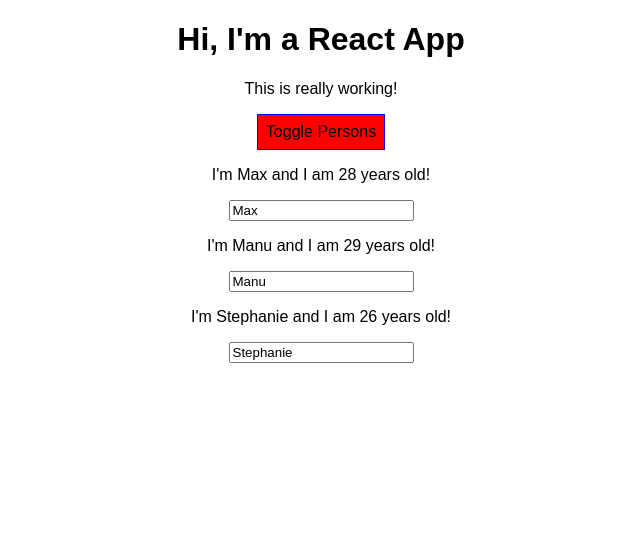
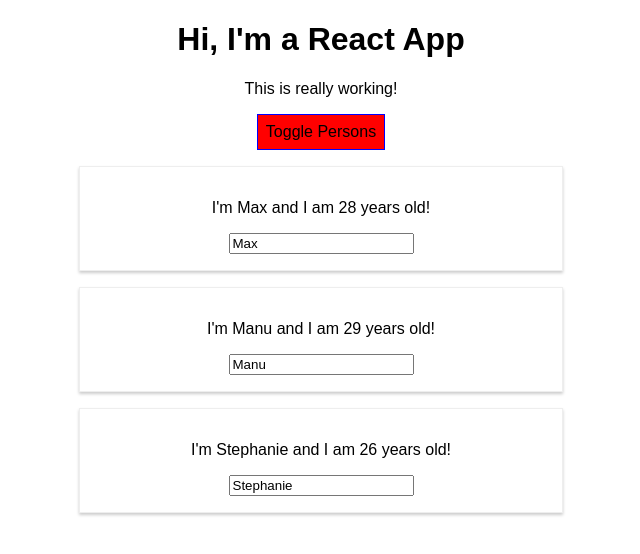
Before and after one commit to KevZam/Understanding-Base-Features, a React app in the folder react-complete-guide/: page / in a window 1280 px wide. Both pictures are taken after a click on the button "Toggle Persons". Shown: the top 554 px of the page, without its empty margins (319-959 px from the left). Built offline with nearby package versions, Linux system fonts and the light colour scheme.

Commit message:
higher order function v2

```diff
--- a/react-complete-guide/src/components/Persons/Person/Person.js
+++ b/react-complete-guide/src/components/Persons/Person/Person.js
@@ -1,10 +1,10 @@
 import React, { Component } from "react";
 import classes from "./Person.css";
-import Aux from '../../../hoc/Aux'
+import Aux from "../../../hoc/Aux";
+import withClass from "../../../hoc/withClass";
 
 class Person extends Component {
   render() {
-
     return (
       // The props.children accesses whatever elements or text are inside each component in between the
       // opening and closing tags.
@@ -23,4 +23,4 @@
   }
 }
 
-export default Person;
+export default withClass(Person, classes.Person);
--- a/react-complete-guide/src/containers/App.js
+++ b/react-complete-guide/src/containers/App.js
@@ -3,7 +3,8 @@
 import Persons from "../components/Persons/Persons";
 import Cockpit from "../components/Cockpit/Cockpit";
 import "./App.css";
-import WithClass from "../hoc/WithClass"
+import withClass from "../hoc/withClass";
+import Aux from "../hoc/Aux";
 
 class App extends Component {
   constructor(props) {
@@ -99,17 +100,17 @@
     }
 
     return (
-      <WithClass classes={classes.App}>
+      <Aux>
         <Cockpit
           clicked={this.togglePersonsHandler}
           showPersons={this.state.showPersons}
           personsLength={this.state.persons.length}
         ></Cockpit>
         {persons}
-      </WithClass>
+      </Aux>
     );
   }
 }
 
 // Higher order component, basically just adding some extra features and syntax to our app
-export default App;
+export default withClass(App, classes.App);
--- a/react-complete-guide/src/hoc/Aux.js
+++ b/react-complete-guide/src/hoc/Aux.js
@@ -1,5 +1,5 @@
-import React from 'react';
+import React from "react";
 
-const aux = props => props.children
+const aux = props => props.children;
 
 export default aux;
--- a/react-complete-guide/src/hoc/WithClass.js
+++ b/react-complete-guide/src/hoc/WithClass.js
@@ -1,9 +1,13 @@
-import React from 'react';
+import React from "react";
 
-const withClass = props => (
-    <div className= {props.classes}>
-        {props.children}
+// WrappedComponent must start with a capital first letter as you will return a
+// component
+const withClass = (WrappedComponent, className) => {
+  return props => (
+    <div className={className}>
+      <WrappedComponent {...props} />
     </div>
-)
+  );
+};
 
 export default withClass;
```
